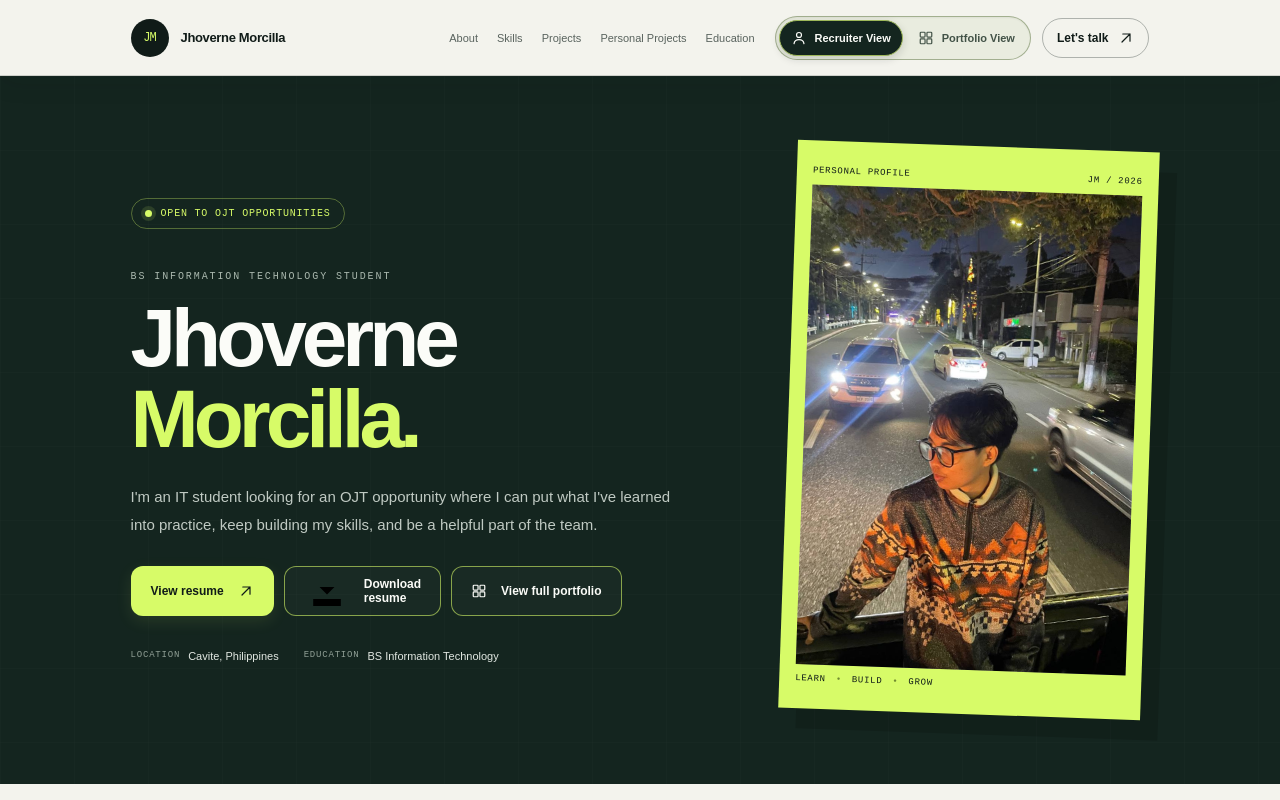
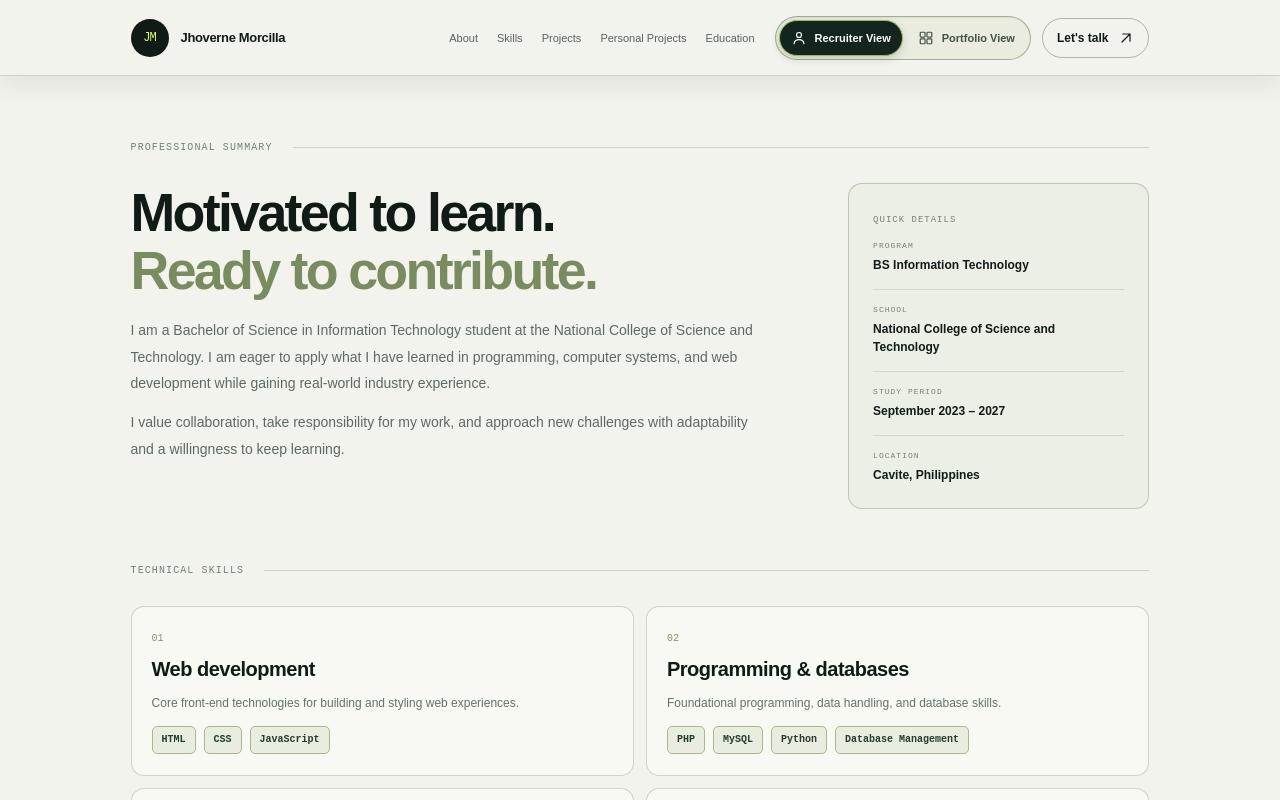
Before and after one commit to vernecles12/jhoverne-portfolio, a Next.js app: page / in a window 1280 px wide. Both pictures are taken after a click on the button "Recruiter View". Shown: the top 800 px of the page. Built offline with nearby package versions, Linux system fonts and the light colour scheme.

Commit message:
Update my portfolio

```diff
--- a/app/globals.css
+++ b/app/globals.css
@@ -1317,7 +1317,7 @@ button:focus-visible {
 .recruiter-project-image {
   display: block;
   width: 100%;
-  height: 190px;
+  height: 320px;
   object-fit: contain;
   object-position: center;
   padding: 10px;
@@ -1464,7 +1464,7 @@ button:focus-visible {
   .recruiter-body { padding-top: 54px; padding-bottom: 62px; }
   .recruiter-heading-spaced { margin-top: 44px; }
   .recruiter-section-heading { margin-bottom: 24px; }
-  .recruiter-project-image { height: 180px; }
+  .recruiter-project-image { height: 260px; }
   .recruiter-project-copy { min-height: 0; padding: 18px; }
   .recruiter-project-action { margin-top: 20px; }
   .recruiter-personal-grid { grid-template-columns: 1fr; }
--- a/app/page.tsx
+++ b/app/page.tsx
@@ -117,6 +117,10 @@ function ViewModeSwitcher({ view, onChange }: { view: ViewMode; onChange: (nextV
 
 export default function Home() {
 	const [view, setView] = useState<ViewMode>("portfolio");
+	const changeView = (nextView: ViewMode) => {
+		setView(nextView);
+		window.scrollTo(0, 0);
+	};
 
 	return (
 		<main className="site-shell">
@@ -124,9 +128,9 @@ export default function Home() {
 
 			<div key={view} className={`view-stage view-stage-${view}`}>
 				{view === "recruiter" ? (
-					<RecruiterView view={view} onChangeView={setView} onShowPortfolio={() => setView("portfolio")} />
+					<RecruiterView view={view} onChangeView={changeView} onShowPortfolio={() => changeView("portfolio")} />
 				) : (
-					<PortfolioView view={view} onChangeView={setView} />
+					<PortfolioView view={view} onChangeView={changeView} />
 				)}
 			</div>
 		</main>
@@ -137,7 +141,7 @@ function RecruiterView({ view, onChangeView, onShowPortfolio }: { view: ViewMode
 	return (
 		<div className="recruiter-view">
 			<header className="recruiter-header">
-				<a className="brand" href="#recruiter-home" aria-label="Jhoverne Morcilla home">
+				<a className="brand" href="#recruiter-about" aria-label="Jhoverne Morcilla home">
 					<span className="brand-mark">JM</span>
 					<span className="brand-name">Jhoverne Morcilla</span>
 				</a>
@@ -168,48 +172,10 @@ function RecruiterView({ view, onChangeView, onShowPortfolio }: { view: ViewMode
 				</div>
 			</header>
 
-			<section className="recruiter-hero" id="recruiter-home">
-				<div className="recruiter-hero-grid" aria-hidden="true" />
-				<div className="recruiter-hero-content">
-					<div className="availability">
-						<span className="status-dot" /> OPEN TO OJT OPPORTUNITIES
-					</div>
-					<p className="hero-kicker">BS INFORMATION TECHNOLOGY STUDENT</p>
-					<h1>Jhoverne <span>Morcilla.</span></h1>
-					<p className="recruiter-lead">
-						I&apos;m an IT student looking for an OJT opportunity where I can put what I&apos;ve learned into practice, keep building my skills, and be a helpful part of the team.
-					</p>
-					<div className="recruiter-hero-actions">
-						<a className="button button-primary" href="/resume.pdf" target="_blank" rel="noreferrer">
-							View resume <ArrowUpRight />
-						</a>
-						<a
-							className="button button-secondary"
-							href="/resume.pdf"
-							download="Jhoverne-Morcilla-Resume.pdf"
-							aria-label="Download resume PDF"
-						>
-							<DownloadIcon /> Download resume
-						</a>
-						<button type="button" className="button button-secondary" onClick={onShowPortfolio}>
-							<PortfolioViewIcon /> View full portfolio
-						</button>
-					</div>
-					<div className="recruiter-hero-meta">
-						<span><strong>LOCATION</strong> Cavite, Philippines</span>
-						<span><strong>EDUCATION</strong> BS Information Technology</span>
-					</div>
-				</div>
-				<div className="recruiter-profile-frame">
-					<div className="recruiter-profile-label"><span>PERSONAL PROFILE</span><span>JM / 2026</span></div>
-					<img src="/profile.jpg?v=20261124" alt="Jhoverne Morcilla" width="420" height="480" />
-					<div className="recruiter-profile-footer">LEARN <span>•</span> BUILD <span>•</span> GROW</div>
-				</div>
-			</section>
 
 			<section className="recruiter-body section-wrap" aria-label="Recruiter information">
 				<div className="recruiter-section-heading">
-					<span className="section-index">01 / PROFESSIONAL SUMMARY</span>
+					<span className="section-index">PROFESSIONAL SUMMARY</span>
 					<span className="section-rule" />
 				</div>
 				<div className="recruiter-summary-grid" id="recruiter-about">
@@ -236,7 +202,7 @@ function RecruiterView({ view, onChangeView, onShowPortfolio }: { view: ViewMode
 				</div>
 
 				<div className="recruiter-section-heading recruiter-heading-spaced" id="recruiter-skills">
-					<span className="section-index">02 / TECHNICAL SKILLS</span>
+					<span className="section-index">TECHNICAL SKILLS</span>
 					<span className="section-rule" />
 				</div>
 				<div className="recruiter-skill-grid">
@@ -257,7 +223,7 @@ function RecruiterView({ view, onChangeView, onShowPortfolio }: { view: ViewMode
 				</div>
 
 				<div className="recruiter-section-heading recruiter-heading-spaced" id="recruiter-projects">
-					<span className="section-index">03 / THESIS PROJECT</span>
+					<span className="section-index">THESIS PROJECT</span>
 					<span className="section-rule" />
 				</div>
 				<div className="recruiter-project-grid recruiter-thesis-grid">
@@ -273,7 +239,7 @@ function RecruiterView({ view, onChangeView, onShowPortfolio }: { view: ViewMode
 				</div>
 
 				<div className="recruiter-section-heading recruiter-heading-spaced" id="recruiter-personal-projects">
-					<span className="section-index">04 / PERSONAL PROJECTS</span>
+					<span className="section-index">PERSONAL PROJECTS</span>
 					<span className="section-rule" />
 				</div>
 				<div className="recruiter-project-grid recruiter-personal-grid">
@@ -316,7 +282,7 @@ function RecruiterView({ view, onChangeView, onShowPortfolio }: { view: ViewMode
 				</div>
 
 				<div className="recruiter-section-heading recruiter-heading-spaced" id="recruiter-education">
-					<span className="section-index">05 / EDUCATION &amp; CERTIFICATE</span>
+					<span className="section-index">EDUCATION &amp; CERTIFICATE</span>
 					<span className="section-rule" />
 				</div>
 				<div className="recruiter-education-grid">
@@ -350,7 +316,7 @@ function RecruiterView({ view, onChangeView, onShowPortfolio }: { view: ViewMode
 			</section>
 
 			<footer className="site-footer recruiter-footer">
-				<a className="footer-brand" href="#recruiter-home">JM<span>.</span></a>
+				<a className="footer-brand" href="#recruiter-about">JM<span>.</span></a>
 				<span>© {new Date().getFullYear()} Jhoverne Morcilla</span>
 				<button type="button" className="recruiter-footer-switch" onClick={onShowPortfolio}>SWITCH TO PORTFOLIO VIEW ↗</button>
 			</footer>
@@ -480,7 +446,7 @@ function PortfolioView({ view, onChangeView }: { view: ViewMode; onChangeView: (
 
 			<section className="intro section-wrap" id="about">
 				<div className="section-heading">
-						<span className="section-index">01 / ABOUT ME</span>
+						<span className="section-index">ABOUT ME</span>
 					<span className="section-rule" />
 				</div>
 				<div className="intro-layout">
@@ -515,7 +481,7 @@ function PortfolioView({ view, onChangeView }: { view: ViewMode; onChangeView: (
 			<section className="skills-section" id="skills">
 				<div className="section-wrap">
 					<div className="section-heading section-heading-light">
-							<span className="section-index">02 / TECHNICAL SKILLS</span>
+							<span className="section-index">TECHNICAL SKILLS</span>
 						<span className="section-rule" />
 					</div>
 					<div className="skills-title-row">
@@ -561,7 +527,7 @@ function PortfolioView({ view, onChangeView }: { view: ViewMode; onChangeView: (
 
 			<section className="designs-section section-wrap" id="designs">
 				<div className="section-heading">
-						<span className="section-index">03 / UI DESIGN DRAFTS</span>
+						<span className="section-index">UI DESIGN DRAFTS</span>
 					<span className="section-rule" />
 				</div>
 				<div className="designs-heading">
@@ -735,7 +701,7 @@ function PortfolioView({ view, onChangeView }: { view: ViewMode; onChangeView: (
 
 			<section className="personal-projects-section section-wrap" id="personal-projects">
 				<div className="section-heading">
-					<span className="section-index">04 / PERSONAL PROJECTS</span>
+					<span className="section-index">PERSONAL PROJECTS</span>
 					<span className="section-rule" />
 				</div>
 				<div className="designs-heading personal-projects-heading">
@@ -767,7 +733,7 @@ function PortfolioView({ view, onChangeView }: { view: ViewMode; onChangeView: (
 
 			<section className="selected-works-section section-wrap" id="selected-works">
 				<div className="section-heading">
-						<span className="section-index">06 / THESIS PROJECT</span>
+						<span className="section-index">THESIS PROJECT</span>
 					<span className="section-rule" />
 				</div>
 
@@ -837,7 +803,7 @@ function PortfolioView({ view, onChangeView }: { view: ViewMode; onChangeView: (
 
 			<section className="education-section section-wrap" id="education">
 				<div className="section-heading">
-						<span className="section-index">06 / EDUCATION</span>
+						<span className="section-index">EDUCATION</span>
 					<span className="section-rule" />
 				</div>
 				<div className="education-layout">
@@ -876,7 +842,7 @@ function PortfolioView({ view, onChangeView }: { view: ViewMode; onChangeView: (
 
 			<section className="objective-section">
 				<div className="objective-inner">
-						<span className="section-index">07 / MY OBJECTIVE</span>
+						<span className="section-index">MY OBJECTIVE</span>
 					<p className="objective-quote">“I aim to contribute my knowledge, dedication, and willingness to learn while preparing myself for future career opportunities.”</p>
 					<span className="objective-note">READY FOR THE NEXT LEARNING OPPORTUNITY</span>
 				</div>
@@ -884,7 +850,7 @@ function PortfolioView({ view, onChangeView }: { view: ViewMode; onChangeView: (
 
 			<section className="contact-section section-wrap" id="contact">
 				<div className="section-heading">
-						<span className="section-index">08 / CONTACT</span>
+						<span className="section-index">CONTACT</span>
 					<span className="section-rule" />
 				</div>
 				<div className="contact-layout">
```
